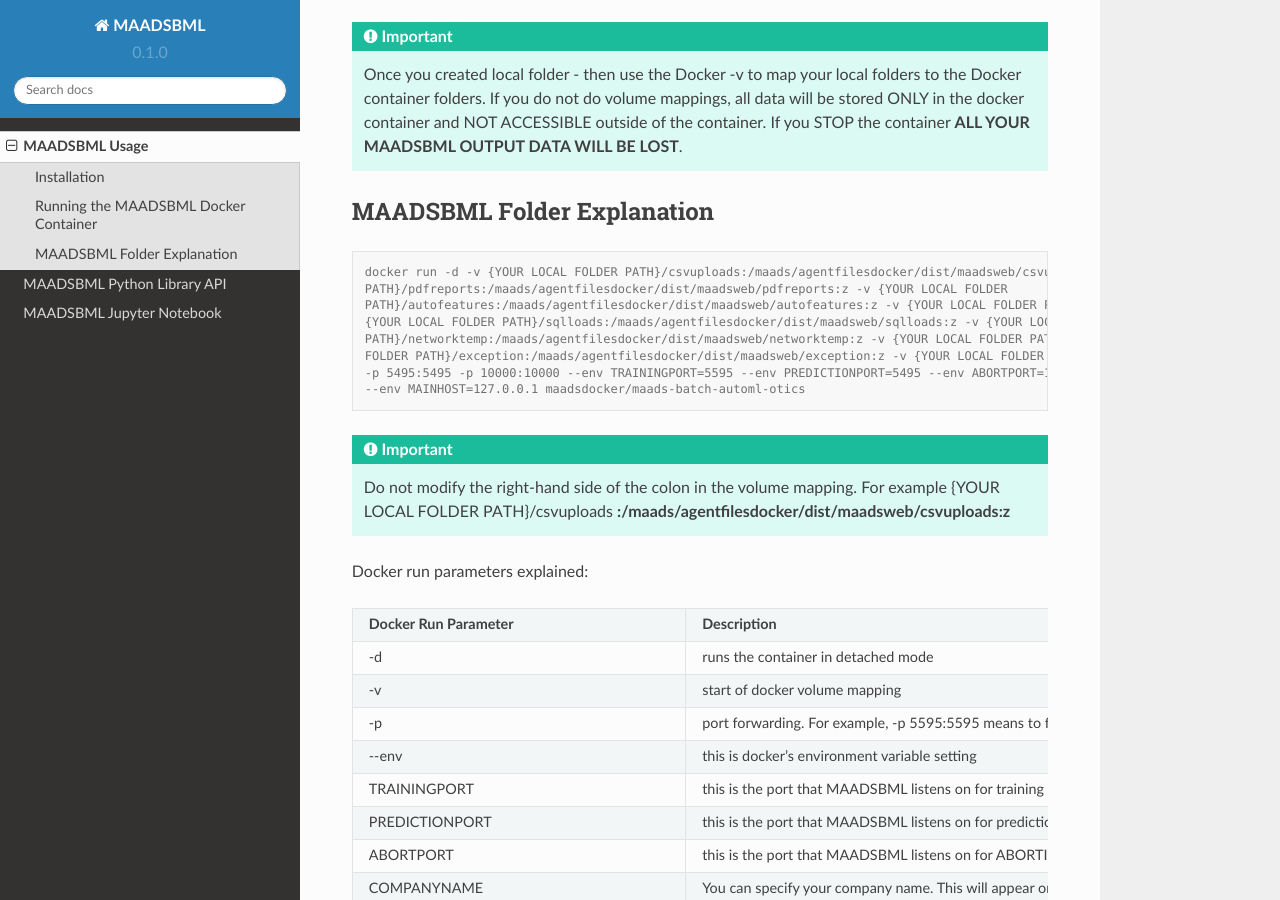
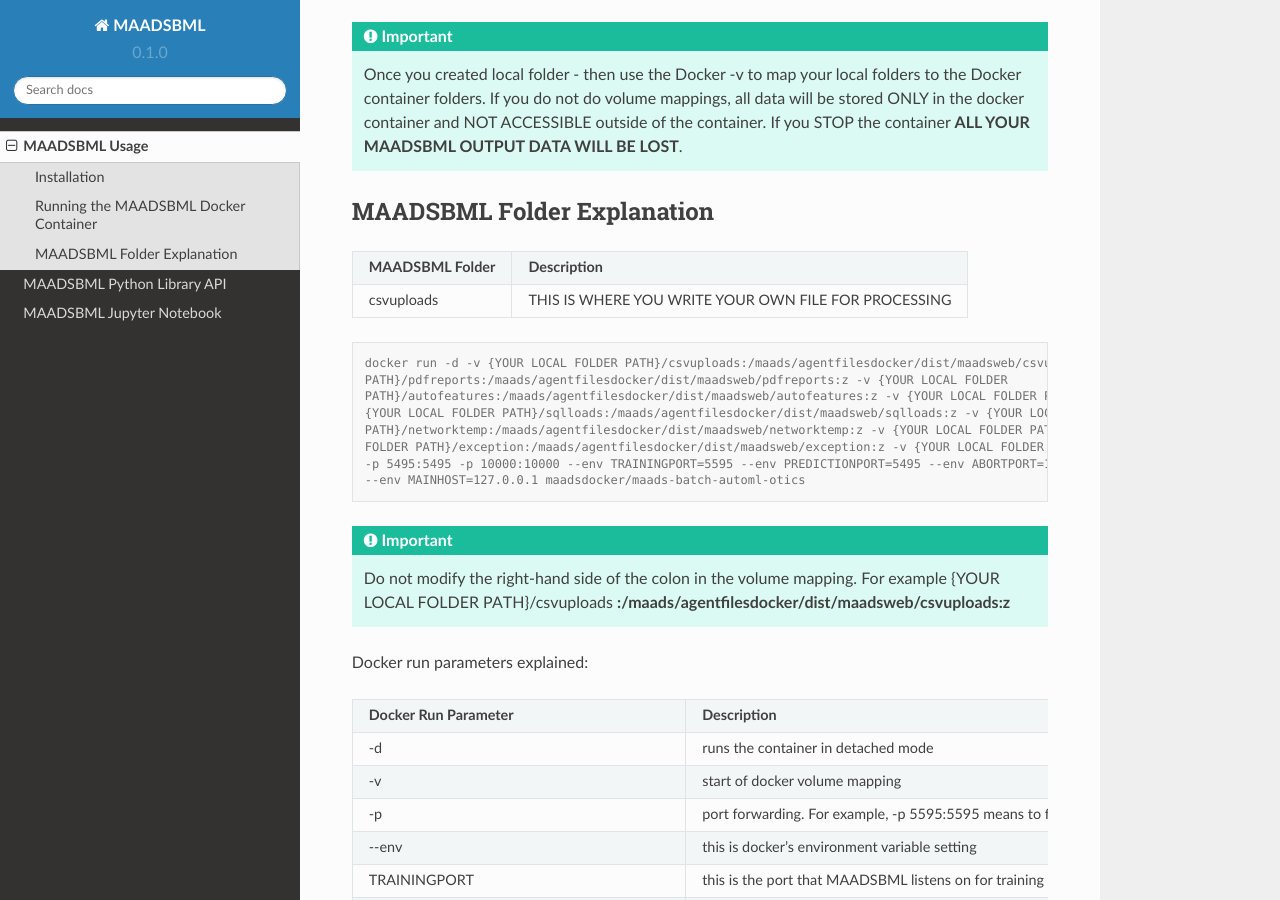
Before and after one commit to smaurice101/maadsbml, a Sphinx documentation site: the page built from docs/source/usage.rst, in a window 1280 px wide and 900 px high, scrolled down 1864 px. Built offline with Sphinx 7.4.7 and the Read the Docs theme 2.0.0, drawn with Linux system fonts in a browser that asks for light colours.

Commit message:
Update usage.rst

```diff
--- a/docs/source/usage.rst
+++ b/docs/source/usage.rst
@@ -105,7 +105,7 @@ MAADSBML Folder Explanation
    * - **MAADSBML Folder**
      - **Description**
    * - csvuploads
-     – THIS IS WHERE YOU WRITE YOUR OWN FILE FOR PROCESSING
+     - THIS IS WHERE YOU WRITE YOUR OWN FILE FOR PROCESSING
 
 .. code-block:: console
 
```
